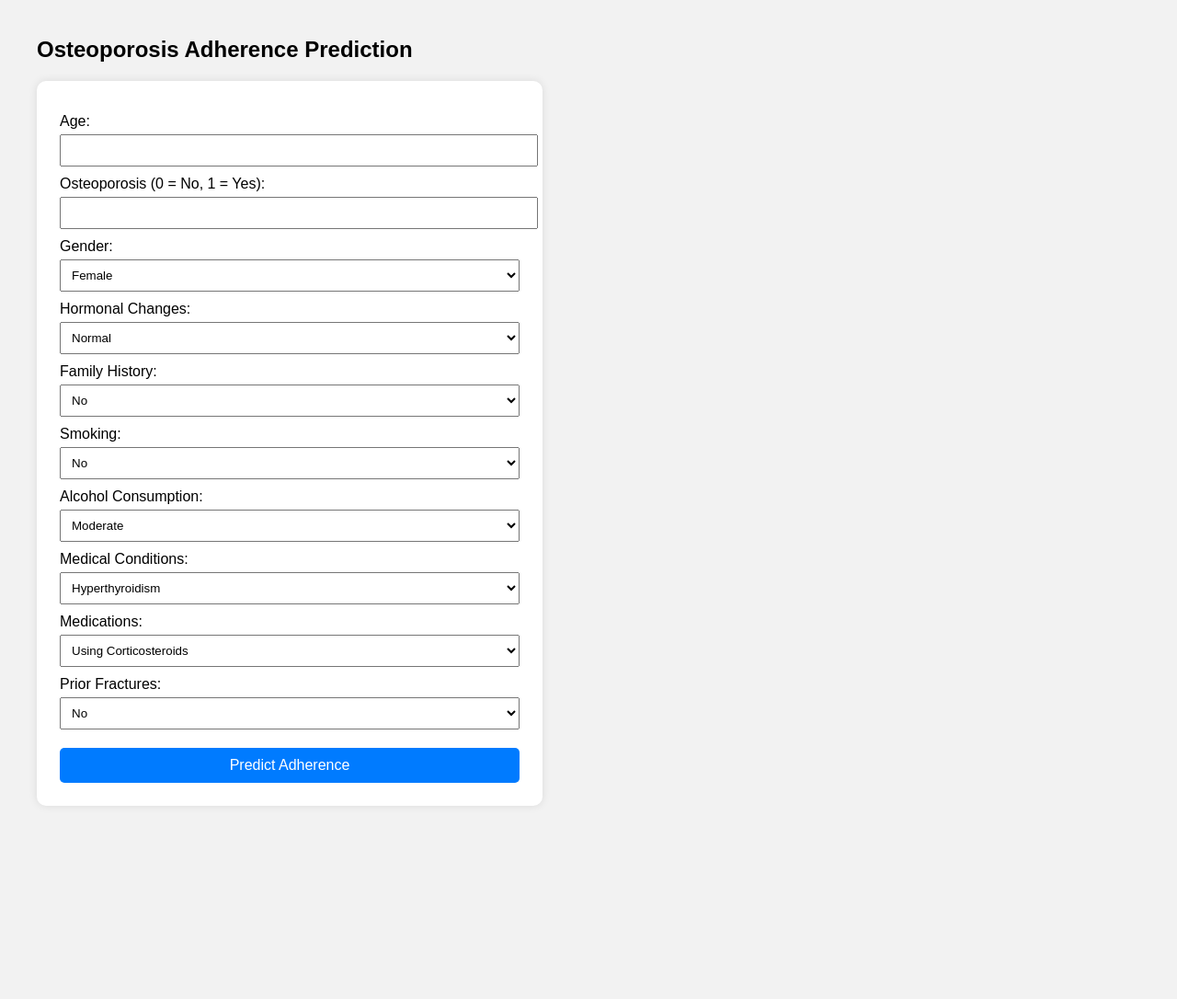
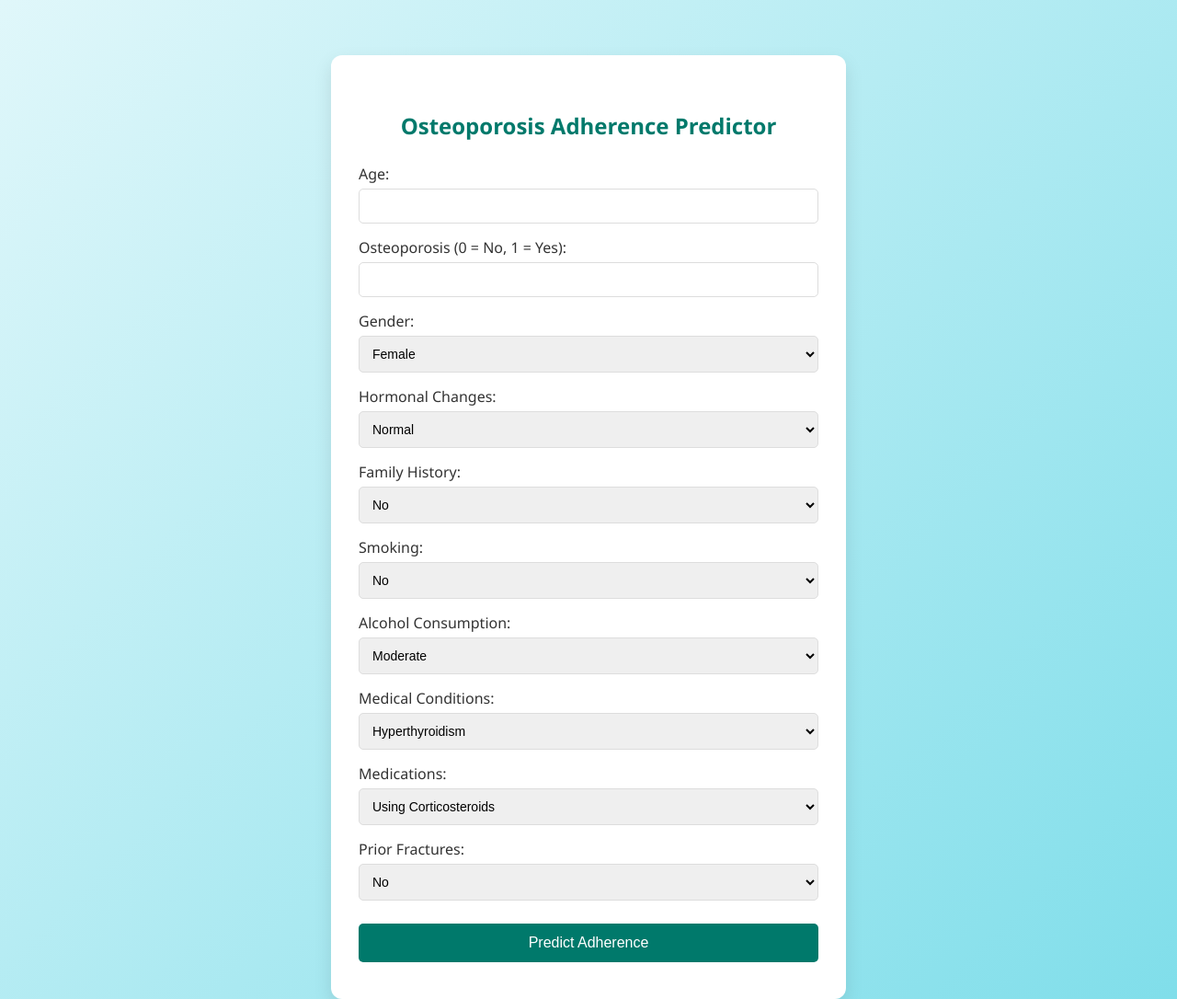
Before and after one commit to CarolineBusingye/osteoporosis-adherence-deploymentrep, a Flask app: page / in a window 1280 px wide. Shown: the whole page at 92% size. Before the commit the page ends 876 px from the top, so only its background shows below. Run offline with Flask 3, Linux system fonts and the light colour scheme.

Commit message:
Update index.html

```diff
--- a/templates/index.html
+++ b/templates/index.html
@@ -1,55 +1,85 @@
 <!DOCTYPE html>
-<html>
+<html lang="en">
 <head>
+  <meta charset="UTF-8" />
   <title>Osteoporosis Adherence Predictor</title>
   <style>
     body {
-            font-family: Arial, sans-serif;
-            margin: 40px;
-            background-color: #f2f2f2;
+      font-family: 'Segoe UI', Tahoma, Geneva, Verdana, sans-serif;
+      background: linear-gradient(135deg, #e0f7fa, #80deea);
+      margin: 0;
+      padding: 0;
+      display: flex;
+      justify-content: center;
+      align-items: flex-start;
+      min-height: 100vh;
     }
 
-        form {
-            background-color: white;
-            padding: 25px;
-            border-radius: 10px;
-            width: 500px;
-            box-shadow: 0 0 10px rgba(0,0,0,0.1);
+    .container {
+      background: #fff;
+      margin-top: 60px;
+      padding: 40px 30px;
+      border-radius: 12px;
+      box-shadow: 0 8px 20px rgba(0, 0, 0, 0.1);
+      width: 100%;
+      max-width: 500px;
+    }
+
+    h2 {
+      text-align: center;
+      color: #00796b;
+      margin-bottom: 25px;
     }
 
     label {
       display: block;
-            margin-top: 10px;
+      margin: 15px 0 5px;
+      color: #333;
+      font-weight: 500;
     }
 
     input, select {
       width: 100%;
-            padding: 8px;
-            margin-top: 5px;
+      padding: 10px;
+      border: 1px solid #ddd;
+      border-radius: 5px;
+      box-sizing: border-box;
+      font-size: 14px;
+    }
+
+    input:focus, select:focus {
+      border-color: #00796b;
+      outline: none;
     }
 
     button {
-            margin-top: 20px;
-            padding: 10px;
-            background-color: #007bff;
-            color: white;
+      width: 100%;
+      margin-top: 25px;
+      background: #00796b;
+      color: #fff;
       border: none;
-            width: 100%;
+      padding: 12px;
       border-radius: 5px;
       font-size: 16px;
+      cursor: pointer;
+      transition: background 0.3s ease;
+    }
+
+    button:hover {
+      background: #004d40;
     }
   </style>
 </head>
 <body>
-
-    <h2>Osteoporosis Adherence Prediction</h2>
+  <div class="container">
+    <h2>Osteoporosis Adherence Predictor</h2>
     <form method="POST" action="/predict">
       <!-- Numerical Inputs -->
       <label>Age:</label>
-        <input type="number" name="Age" required>
+      <input type="number" name="Age" required />
 
       <label>Osteoporosis (0 = No, 1 = Yes):</label>
-        <input type="number" name="Osteoporosis" min="0" max="1" required>
+      <input type="number" name="Osteoporosis" min="0" max="1" required />
 
       <!-- One-Hot Encoded Categorical Inputs -->
       <label>Gender:</label>
@@ -57,28 +87,28 @@
         <option value="1">Female</option>
         <option value="0">Male</option>
       </select>
-        <input type="hidden" name="Gender_Male" value="0">
+      <input type="hidden" name="Gender_Male" value="0" />
 
       <label>Hormonal Changes:</label>
       <select name="Hormonal Changes_Normal" onchange="toggleComplement(this, 'Hormonal Changes_Postmenopausal')">
         <option value="1">Normal</option>
         <option value="0">Postmenopausal</option>
       </select>
-        <input type="hidden" name="Hormonal Changes_Postmenopausal" value="0">
+      <input type="hidden" name="Hormonal Changes_Postmenopausal" value="0" />
 
       <label>Family History:</label>
       <select name="Family History_No" onchange="toggleComplement(this, 'Family History_Yes')">
         <option value="1">No</option>
         <option value="0">Yes</option>
       </select>
-        <input type="hidden" name="Family History_Yes" value="0">
+      <input type="hidden" name="Family History_Yes" value="0" />
 
       <label>Smoking:</label>
       <select name="Smoking_No" onchange="toggleComplement(this, 'Smoking_Yes')">
         <option value="1">No</option>
         <option value="0">Yes</option>
       </select>
-        <input type="hidden" name="Smoking_Yes" value="0">
+      <input type="hidden" name="Smoking_Yes" value="0" />
 
       <label>Alcohol Consumption:</label>
       <select name="Alcohol Consumption_Moderate">
@@ -90,7 +120,7 @@
         <option value="1">Hyperthyroidism</option>
         <option value="0">Rheumatoid Arthritis</option>
       </select>
-        <input type="hidden" name="Medical Conditions_Rheumatoid Arthritis" value="0">
+      <input type="hidden" name="Medical Conditions_Rheumatoid Arthritis" value="0" />
 
       <label>Medications:</label>
       <select name="Medications_Corticosteroids">
@@ -103,10 +133,11 @@
         <option value="1">No</option>
         <option value="0">Yes</option>
       </select>
-        <input type="hidden" name="Prior Fractures_Yes" value="0">
+      <input type="hidden" name="Prior Fractures_Yes" value="0" />
 
       <button type="submit">Predict Adherence</button>
     </form>
+  </div>
 
   <script>
     function toggleComplement(selectElem, complementName) {
@@ -115,6 +146,5 @@
       complementInput.value = value === 1 ? 0 : 1;
     }
   </script>
-
 </body>
 </html>
```
Lines whose indentation alone changed are shown as unchanged.
